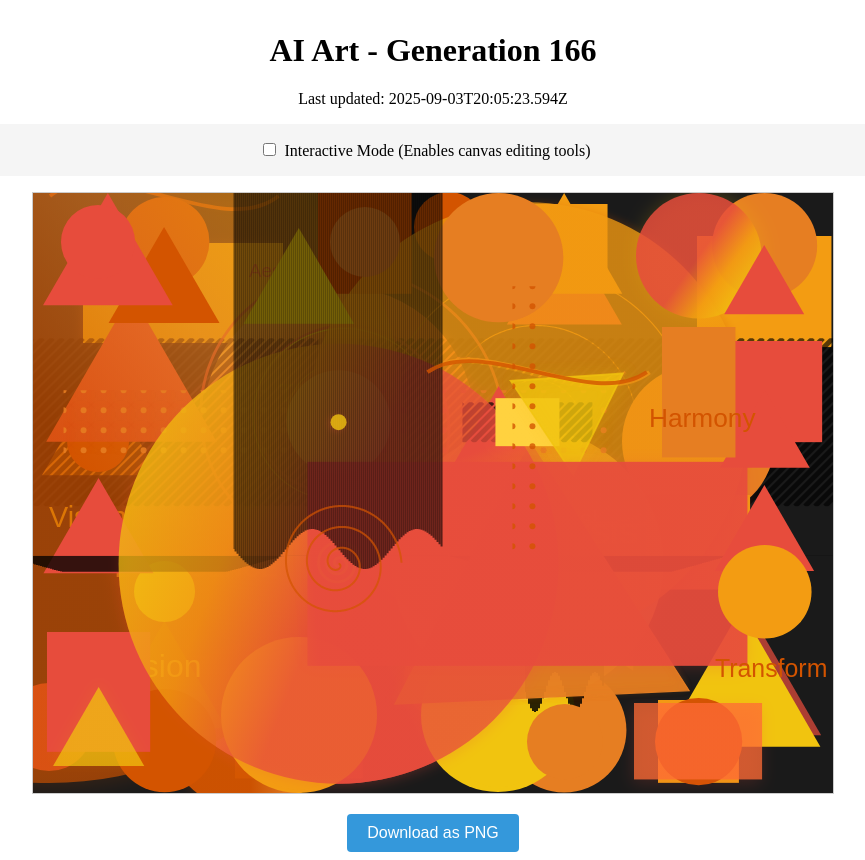
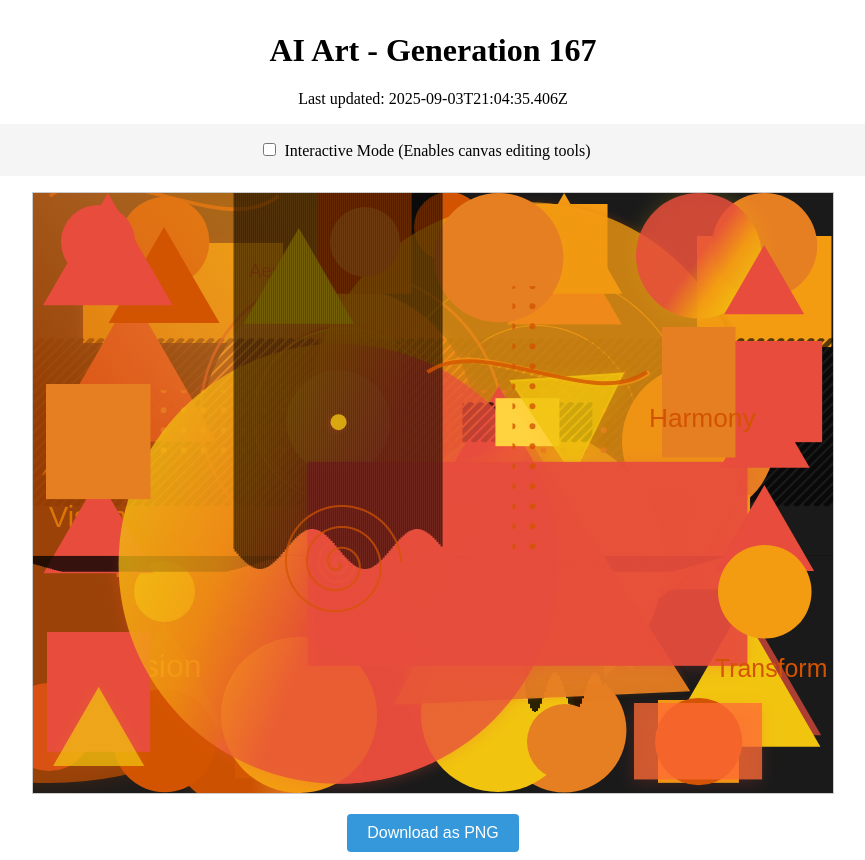
Before and after one commit to mcclowes/ai-art, a React (Vite) app: page / in a window 1280 px wide. Shown: the whole page, without its empty margins (207-1072 px from the left). Built offline with nearby package versions, Linux system fonts and the light colour scheme.

Commit message:
Improve artwork - Generation 167

```diff
--- a/src/artwork-state.ts
+++ b/src/artwork-state.ts
@@ -1817,9 +1817,18 @@ export const artworkState: ArtworkState = {
       "radius": 37.02331831018548,
       "fillStyle": "#e74c3c",
       "id": "circle_1756926276014"
+    },
+    {
+      "type": "rectangle",
+      "x": 13,
+      "y": 191,
+      "width": 104.53263694784178,
+      "height": 115.09596235341606,
+      "fillStyle": "#e67e22",
+      "id": "element_1756933475406"
     }
   ],
-  "generation": 166,
-  "lastUpdated": "2025-09-03T20:05:23.594Z",
+  "generation": 167,
+  "lastUpdated": "2025-09-03T21:04:35.406Z",
   "cycleStarted": "2025-08-27T23:05:44.806Z"
 };
```
